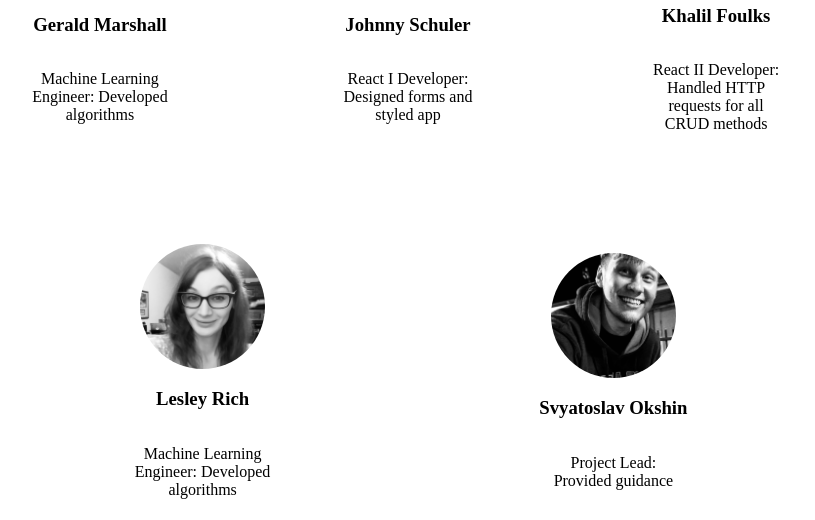
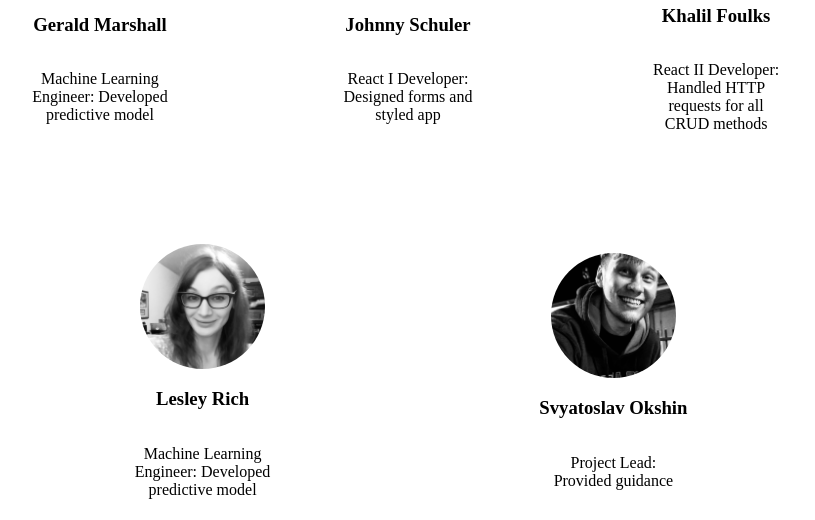
Before and after one commit to BuildWeek-Post-Here-2/marketing-page, a plain HTML site: page about.html in a window 1280 px wide. Shown: the part 1559-2079 px from the top of the page, without its empty margins (232-1047 px from the left). Drawn offline with Linux system fonts and the light colour scheme.

Commit message:
Additional changes

```diff
--- a/about.html
+++ b/about.html
@@ -57,7 +57,7 @@
     <div id="profileImageContainer">
         <img class="profileImage" src="Assets/profilePhotos/Gerald.JPG" alt="Picture of Gerald">
         <h3>Gerald Marshall</h3>
-        <p>Machine Learning Engineer: Developed algorithms</p>
+        <p>Machine Learning Engineer: Developed predictive model</p>
     </div>
 
     <div id="profileImageContainer">
@@ -75,7 +75,7 @@
     <div id="profileImageContainer">
         <img class="profileImage" src="Assets/profilePhotos/Lesley.JPG" alt="Picture of Lesley">
         <h3>Lesley Rich</h3>
-        <p>Machine Learning Engineer: Developed algorithms</p>
+        <p>Machine Learning Engineer: Developed predictive model</p>
     </div>
 
     <div id="profileImageContainer">
```
